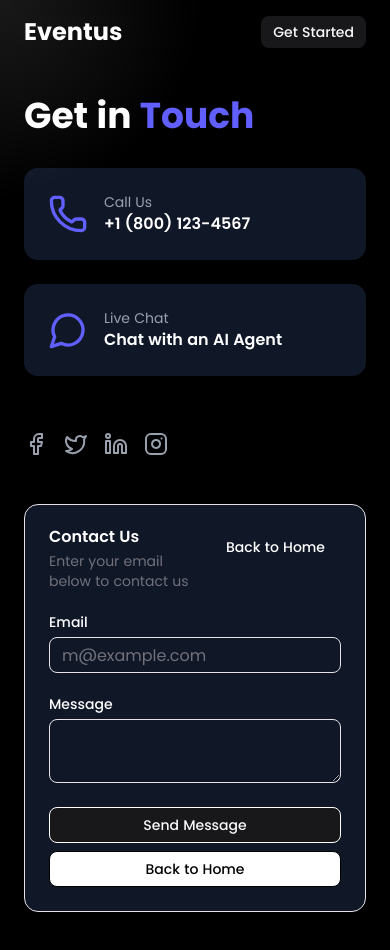
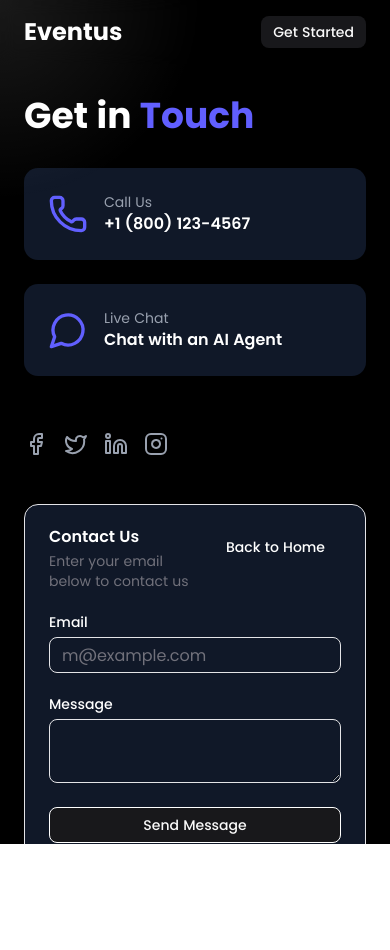
Before and after one commit to kojowiafe-dev/mailto, a React (Vite) app in the folder frontend/: page /contact in a window 390 px wide. Shown: the top 950 px of the page. After the commit the page ends 844 px from the top, so only its background shows below. Built offline with nearby package versions, Linux system fonts and the light colour scheme.

Commit message:
early morning commits

```diff
--- a/frontend/src/App.jsx
+++ b/frontend/src/App.jsx
@@ -53,7 +53,8 @@ function CustomRoutes() {
 
 const App = () => {
   return (
-    <div className="min-h-screen flex flex-col background-color text-gray-950 overflow-visible">
+    // <div className="min-h-screen flex flex-col background-color text-gray-950 overflow-visible">
+    <div className='relative h-screen w-full bg-black text-white overflow-hidden'>
       <Toaster position="top-center" richColors />
       <Spotlight className="absolute inset-0 z-0" />
       <Header />
--- a/frontend/src/Routes/Contact.jsx
+++ b/frontend/src/Routes/Contact.jsx
@@ -30,7 +30,7 @@ export default function ContactPage() {
   };
 
   return (
-    <section className="min-h-screen bg-black text-white py-24 px-6 md:px-20">
+    <section className="h-full bg-black text-white py-24 px-6 md:px-20">
       <div className="max-w-5xl mx-auto grid md:grid-cols-2 gap-12">
         <div className="space-y-8">
           <motion.h2
```
